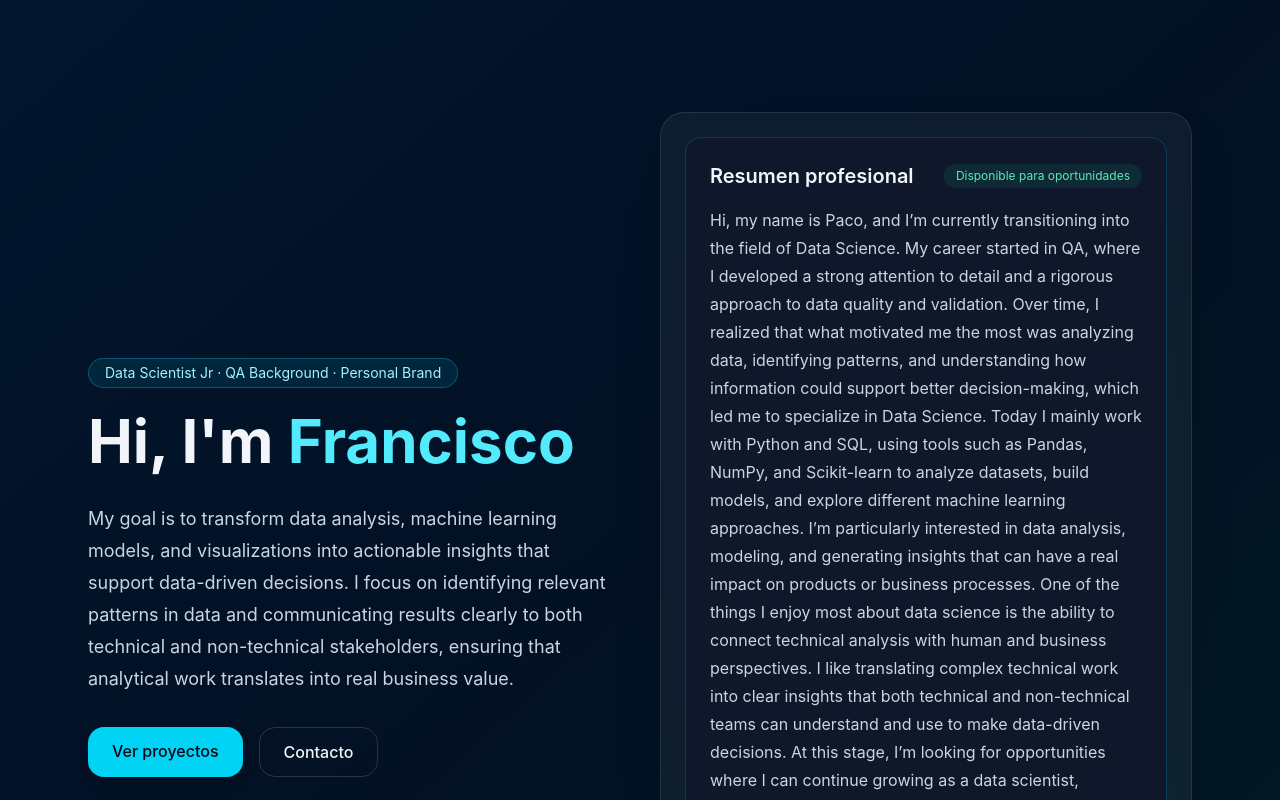
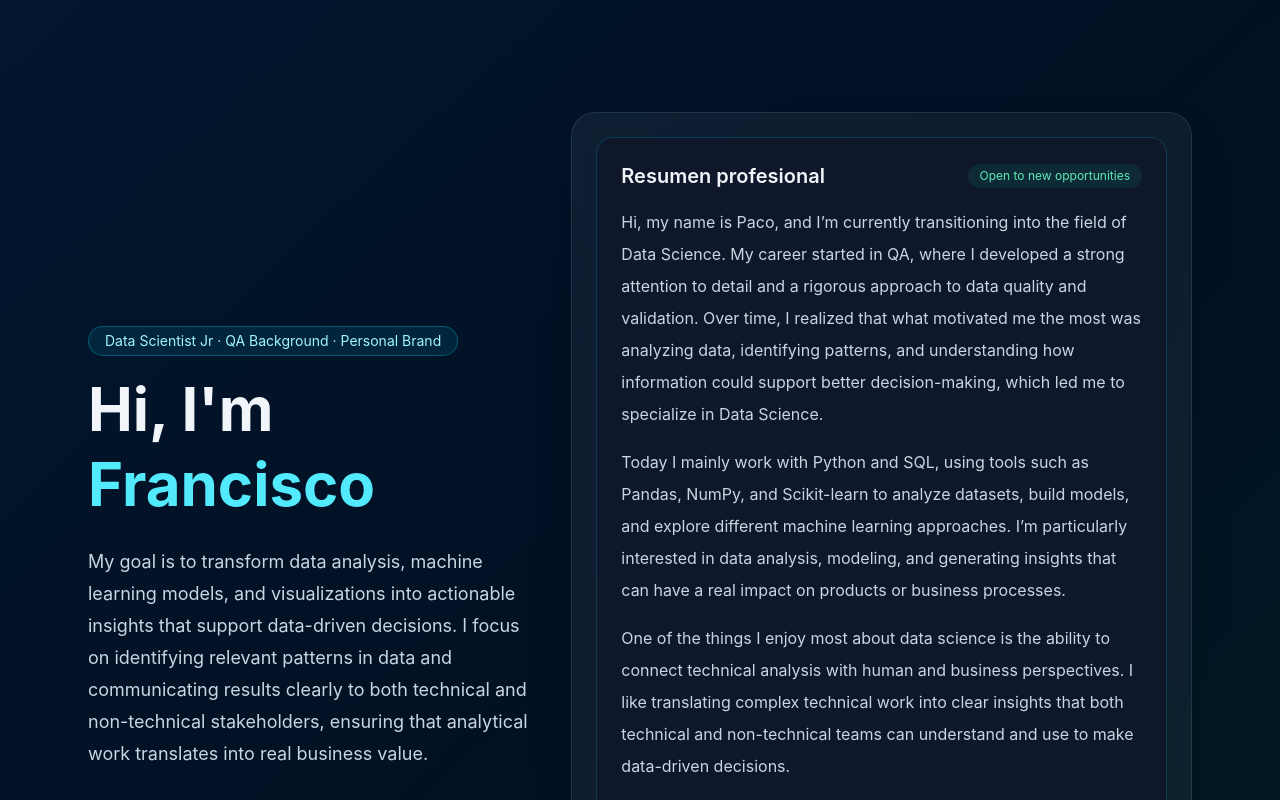
Before and after one commit to jfrf98/porfolio-web, a React (Vite) app: page / in a window 1280 px wide. Shown: the top 800 px of the page. Built offline with nearby package versions, Linux system fonts and the light colour scheme.

Commit message:
paragraphs corrections v3

```diff
--- a/src/App.jsx
+++ b/src/App.jsx
@@ -102,7 +102,7 @@ function HomePage() {
       <section className="relative overflow-hidden border-b border-white/10">
         <div className="absolute inset-0 bg-gradient-to-br from-sky-500/10 via-cyan-400/5 to-emerald-400/10" />
         <div className="relative mx-auto max-w-6xl px-6 py-20 md:py-28">
-          <div className="grid items-center gap-10 md:grid-cols-2">
+          <div className="grid items-center gap-10 md:grid-cols-[1fr_1.4fr]">
             <div>
               <p className="mb-4 inline-flex rounded-full border border-cyan-400/30 bg-cyan-400/10 px-4 py-1 text-sm text-cyan-200">
                 Data Scientist Jr · QA Background · Personal Brand
@@ -138,25 +138,41 @@ function HomePage() {
                 <div className="mb-4 flex items-center justify-between">
                   <h2 className="text-xl font-semibold">Resumen profesional</h2>
                   <span className="rounded-full bg-emerald-400/10 px-3 py-1 text-xs text-emerald-300">
-                    Disponible para oportunidades
+                    Open to new opportunities
                   </span>
                 </div>
-                <div className="max-w-3xl text-slate-300 leading-7 space-y-4">
-                  Hi, my name is Paco, and I’m currently transitioning into the field of Data Science. My career started in QA,
-                  where I developed a strong attention to detail and a rigorous approach to data quality and validation. Over time,
-                  I realized that what motivated me the most was analyzing data, identifying patterns, and understanding how
-                  information could support better decision-making, which led me to specialize in Data Science.
+                <div className="flex flex-col items-center text-left">
+                  <div className="w-full text-slate-300 leading-8 space-y-4">
 
-                  Today I mainly work with Python and SQL, using tools such as Pandas, NumPy, and Scikit-learn to analyze datasets,
-                  build models, and explore different machine learning approaches. I’m particularly interested in data analysis, modeling,
-                  and generating insights that can have a real impact on products or business processes.
+                    <p>
+                      Hi, my name is Paco, and I’m currently transitioning into the field of Data Science.
+                      My career started in QA, where I developed a strong attention to detail and a rigorous
+                      approach to data quality and validation. Over time, I realized that what motivated me
+                      the most was analyzing data, identifying patterns, and understanding how information
+                      could support better decision-making, which led me to specialize in Data Science.
+                    </p>
 
-                  One of the things I enjoy most about data science is the ability to connect technical analysis with human and business
-                  perspectives. I like translating complex technical work into clear insights that both technical and non-technical teams
-                  can understand and use to make data-driven decisions.
+                    <p>
+                      Today I mainly work with Python and SQL, using tools such as Pandas, NumPy,
+                      and Scikit-learn to analyze datasets, build models, and explore different
+                      machine learning approaches. I’m particularly interested in data analysis,
+                      modeling, and generating insights that can have a real impact on products
+                      or business processes.
+                    </p>
 
-                  At this stage, I’m looking for opportunities where I can continue growing as a data scientist, collaborate with m
-                  ultidisciplinary teams, and keep learning while creating meaningful value through data.
+                    <p>
+                      One of the things I enjoy most about data science is the ability to connect
+                      technical analysis with human and business perspectives. I like translating
+                      complex technical work into clear insights that both technical and
+                      non-technical teams can understand and use to make data-driven decisions.
+                    </p>
+
+                    <p>
+                      At this stage, I’m looking for opportunities where I can continue growing
+                      as a data scientist, collaborate with multidisciplinary teams, and keep
+                      learning while creating meaningful value through data.
+                    </p>
+                  </div>
                 </div>
                 <div className="mt-6 grid grid-cols-2 gap-4 text-sm">
                   <div className="rounded-2xl border border-white/10 bg-white/5 p-4">
@@ -305,7 +321,7 @@ function HomePage() {
               <div className="flex gap-4">
                 <a
                   className="rounded-2xl bg-cyan-400 px-6 py-3 font-medium text-slate-950"
-                  href="https://www.linkedin.com/in/jfrf98"
+                  href="https://www.linkedin.com/in/franciscorodriguez-datascientist/"
                   target="_blank"
                   rel="noreferrer"
                 >
```
